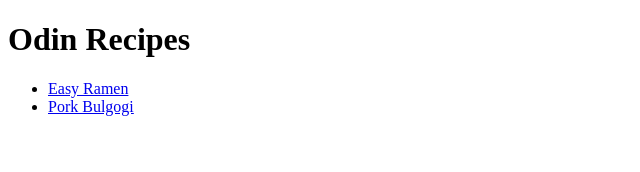
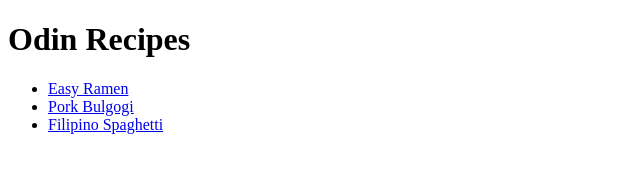
Before and after one commit to RossyCodesStuff/odin-recipes, a plain HTML site: page index.html in a window 1280 px wide. Shown: the whole page, without its empty margins (0-640 px from the left). Drawn offline with Linux system fonts and the light colour scheme.

Commit message:
I have put a link in the index to the Filipino Spaghetti recipe.

```diff
--- a/index.html
+++ b/index.html
@@ -11,6 +11,7 @@
     <ul>
       <li><a href="recipes/ramen.html">Easy Ramen</a></li>
       <li><a href="recipes/porkbulgogi.html">Pork Bulgogi</a></li>
+      <li><a href="recipes/filipino-spaghetti.html">Filipino Spaghetti</a></li>
     </ul>
   </body>
 </html>
```
